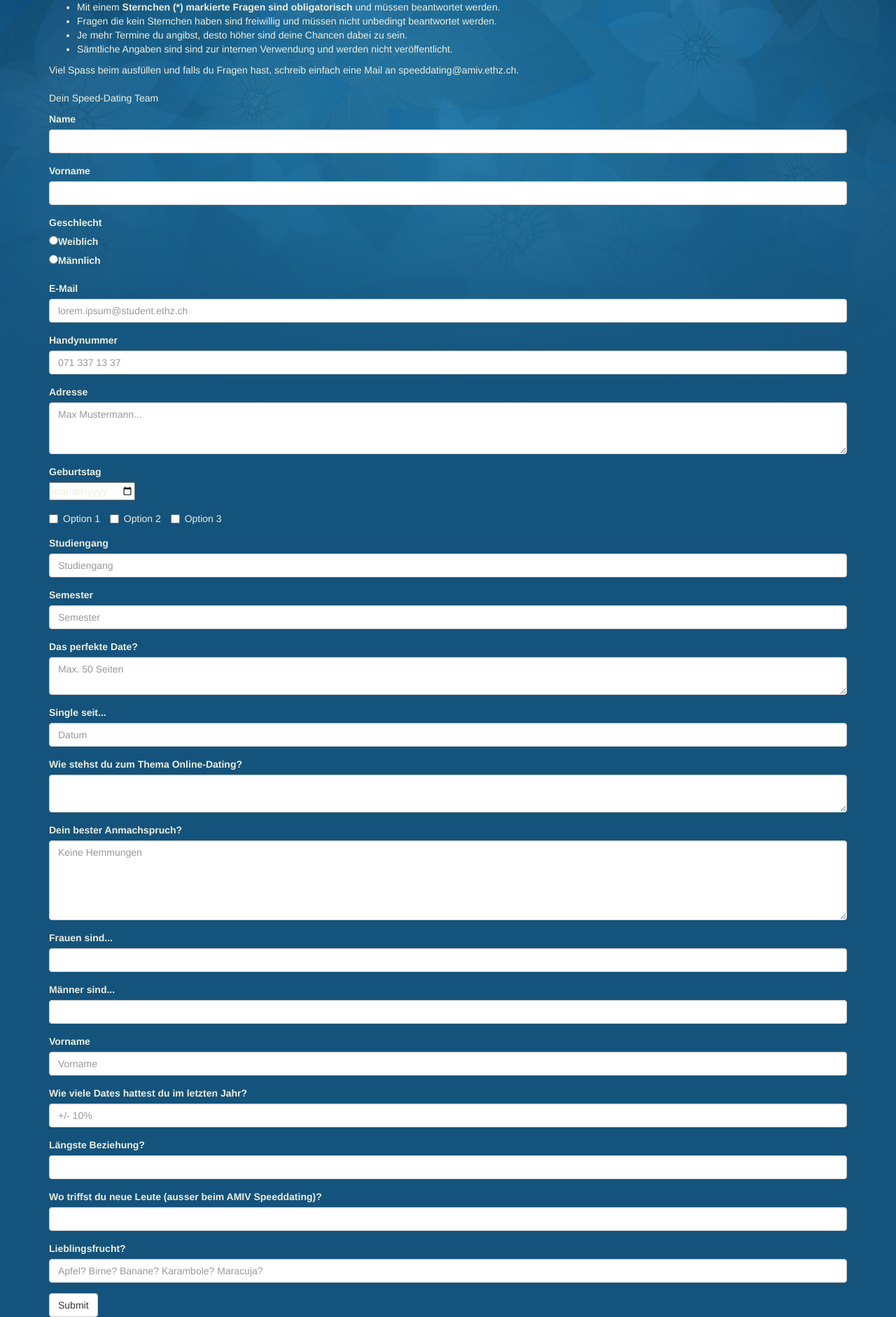
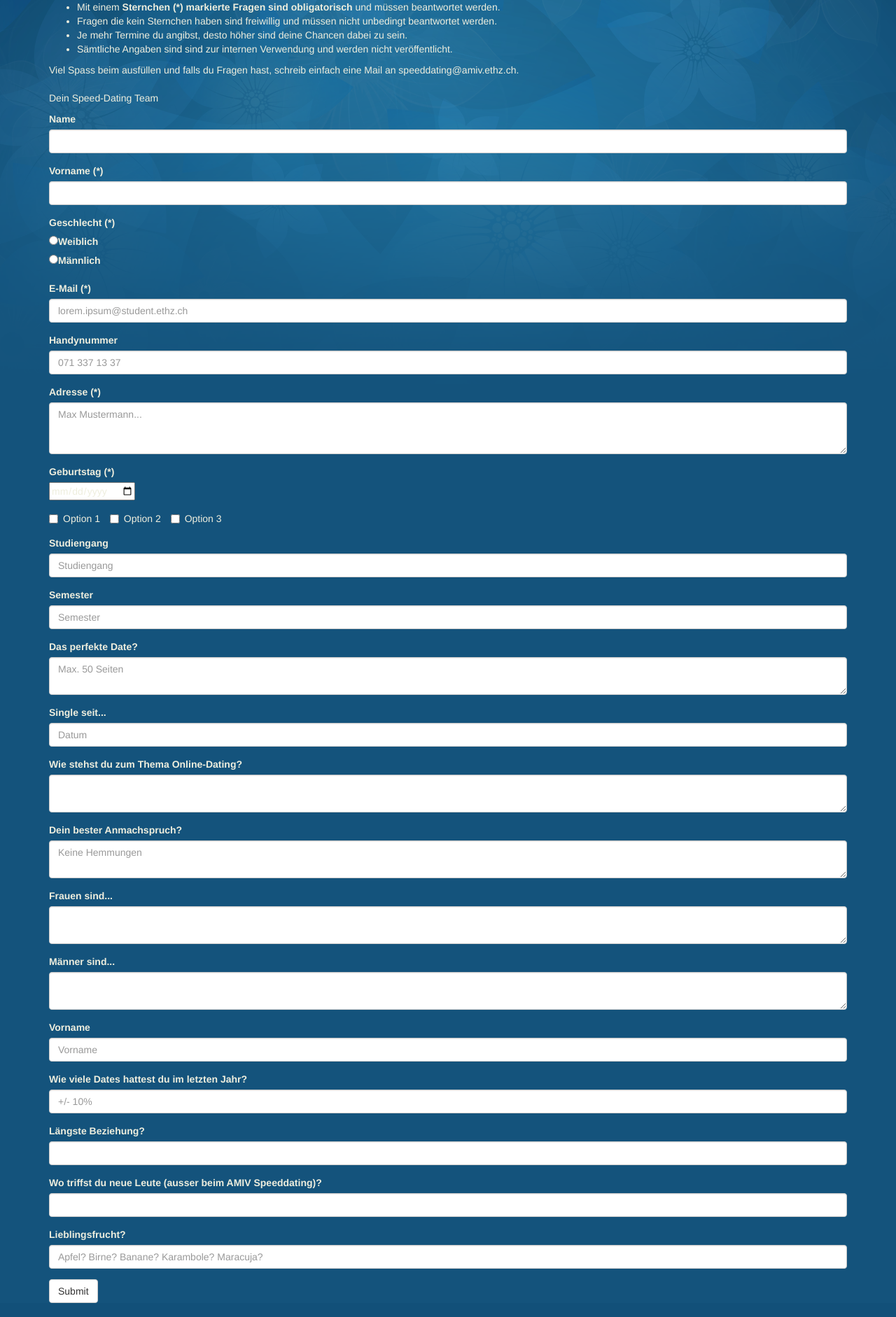
Before and after one commit to amiv-eth/AMIV-Speeddating, a Flask app: page /signup in a window 1280 px wide. Shown: the part 223-2105 px from the top of the page at 70% size. Run offline with Flask 2, Linux system fonts and the light colour scheme; some libraries are stand-ins or nearby versions.

Commit message:
stars for obligatory fields (TODO: which ones)

```diff
--- a/templates/signup.html
+++ b/templates/signup.html
@@ -35,12 +35,12 @@
 	</div>
 
 	<div class = "form-group">
-		<label for = "prename">Vorname </label>
+		<label for = "prename">Vorname (*) </label>
 		<input type = "text" class="form-control" name = "prename">
 	</div>
 
 	<div class = "form-group">
-		<label for = "gender-radio-buttons">Geschlecht </label><br>
+		<label for = "gender-radio-buttons">Geschlecht (*) </label><br>
 		<form name="gender-radio-buttons">
 			<input type="radio" name="gender" value="Weiblich"><label for="Weiblich"> Weiblich</label><br>
 			<input type="radio" name="gender" value="Männlich"><label for="Männlich"> Männlich</label><br>
@@ -48,7 +48,7 @@
 	</div>
 
 	<div class = "form-group">
-		<label for = "mail">E-Mail </label>
+		<label for = "mail">E-Mail (*) </label>
 		<input type = "text" class="form-control" placeholder="lorem.ipsum@student.ethz.ch" name = "mail">
 	</div>
 
@@ -58,14 +58,14 @@
 	</div>
 
 	<div class = "form-group">
-		<label for = "address">Adresse</label>
+		<label for = "address">Adresse (*) </label>
 		<textarea class="form-control" rows="3" placeholder="Max Mustermann..." name = "address"></textarea>
 	</div>
 
 
 	<!-- TODO find something that works outside of chrome -->
 	<div class = "form-group">
-		<label for = "bday">Geburtstag </label>
+		<label for = "bday">Geburtstag (*) </label>
 		<form>
 			<input type="date" name="bday">
 		</form>
@@ -114,17 +114,17 @@
 
 	<div class = "form-group">
 		<label for = "pickupLine">Dein bester Anmachspruch? </label>
-		<textarea class="form-control" rows="5" placeholder="Keine Hemmungen" name = "pickupLine"></textarea>
+		<textarea class="form-control" rows="2" placeholder="Keine Hemmungen" name = "pickupLine"></textarea>
 	</div>
 
 	<div class = "form-group">
 		<label for = "women">Frauen sind... </label>
-		<input type = "text" class="form-control" name="women">
+		<textarea type = "text" class="form-control" name="women"></textarea>
 	</div>
 
 	<div class = "form-group">
 		<label for = "men">Männer sind... </label>
-		<input type = "text" class="form-control" name="men">
+		<textarea type = "text" class="form-control" name="men"></textarea>
 	</div>
 
 	<div class = "form-group">
```
